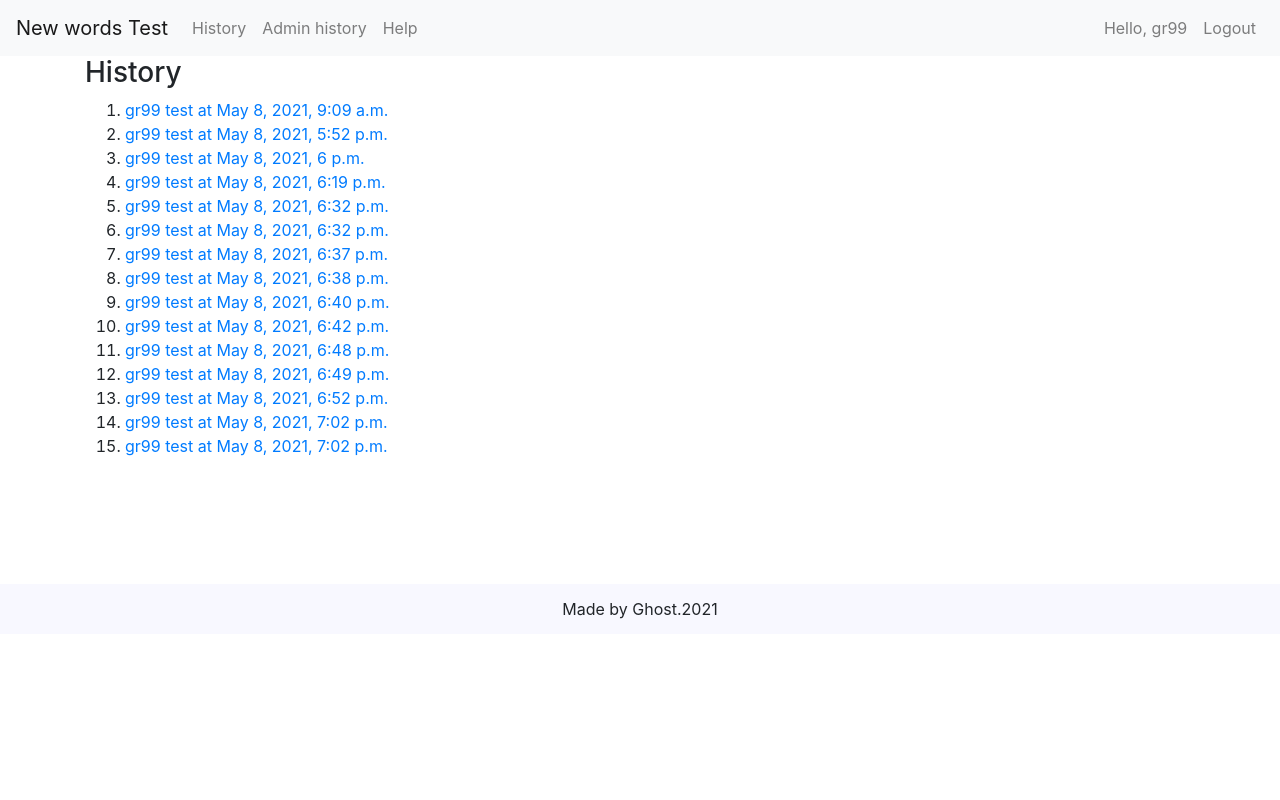
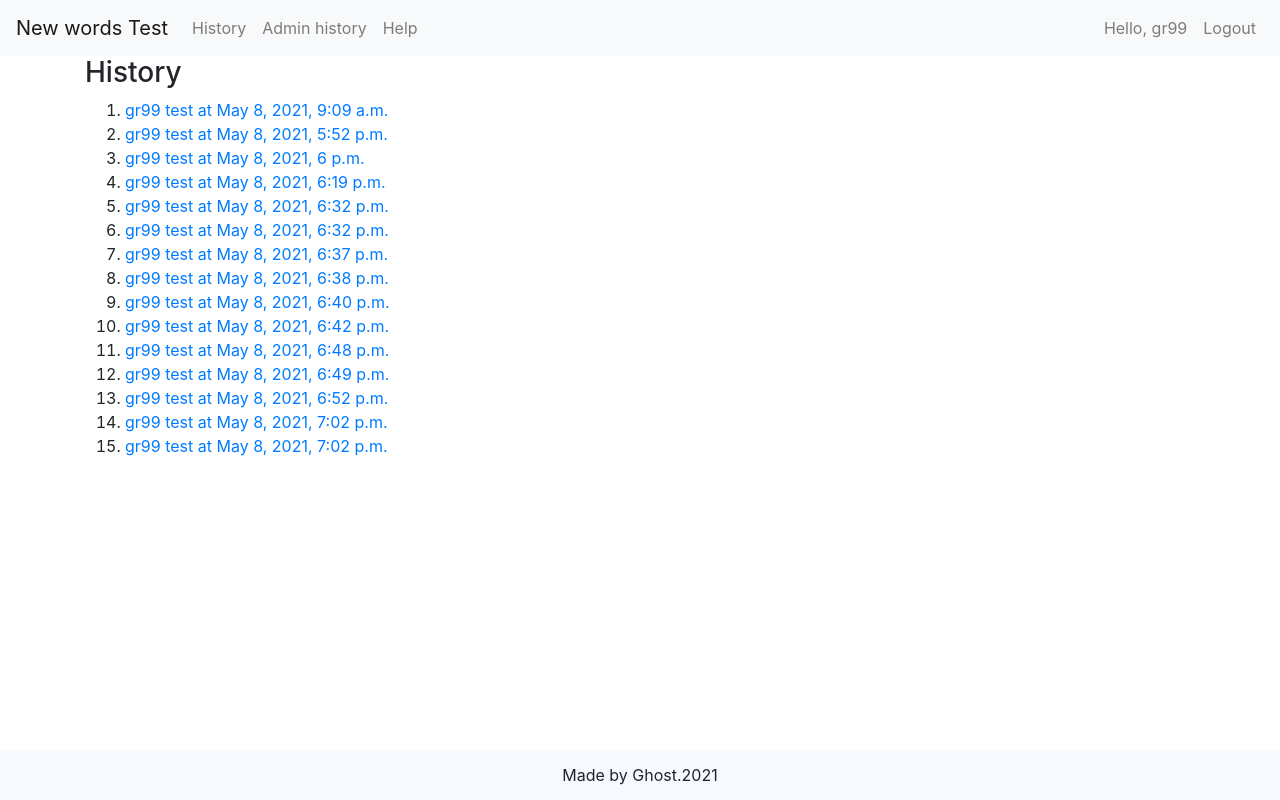
Before and after one commit to Gr99vn/e-learn, a Django app: page /history/ in a window 1280 px wide. Run offline with Django 3.2, Linux system fonts and the light colour scheme; a user stored in the database is signed in; data comes from the database, SQL or seed files in the repository; both versions use the stored data as it was after the commit; some libraries are stand-ins or nearby versions.

Commit message:
some adjust appearance and models

```diff
--- a/templates/base.html
+++ b/templates/base.html
@@ -11,10 +11,13 @@
   {% load static %}
   <link rel="stylesheet" href="https://stackpath.bootstrapcdn.com/bootstrap/4.4.1/css/bootstrap.min.css" integrity="sha384-Vkoo8x4CGsO3+Hhxv8T/Q5PaXtkKtu6ug5TOeNV6gBiFeWPGFN9MuhOf23Q9Ifjh" crossorigin="anonymous">
   <style>
-    main {
-      min-height: 528px;
+    body {
+      min-height: 100vh;
+      display: flex;
+      flex-direction: column;
     }
     footer {
+      margin-top: auto;
       display: flex;
       justify-content: center;
       align-items: center;
```
Also changed, not shown: db.sqlite3.
